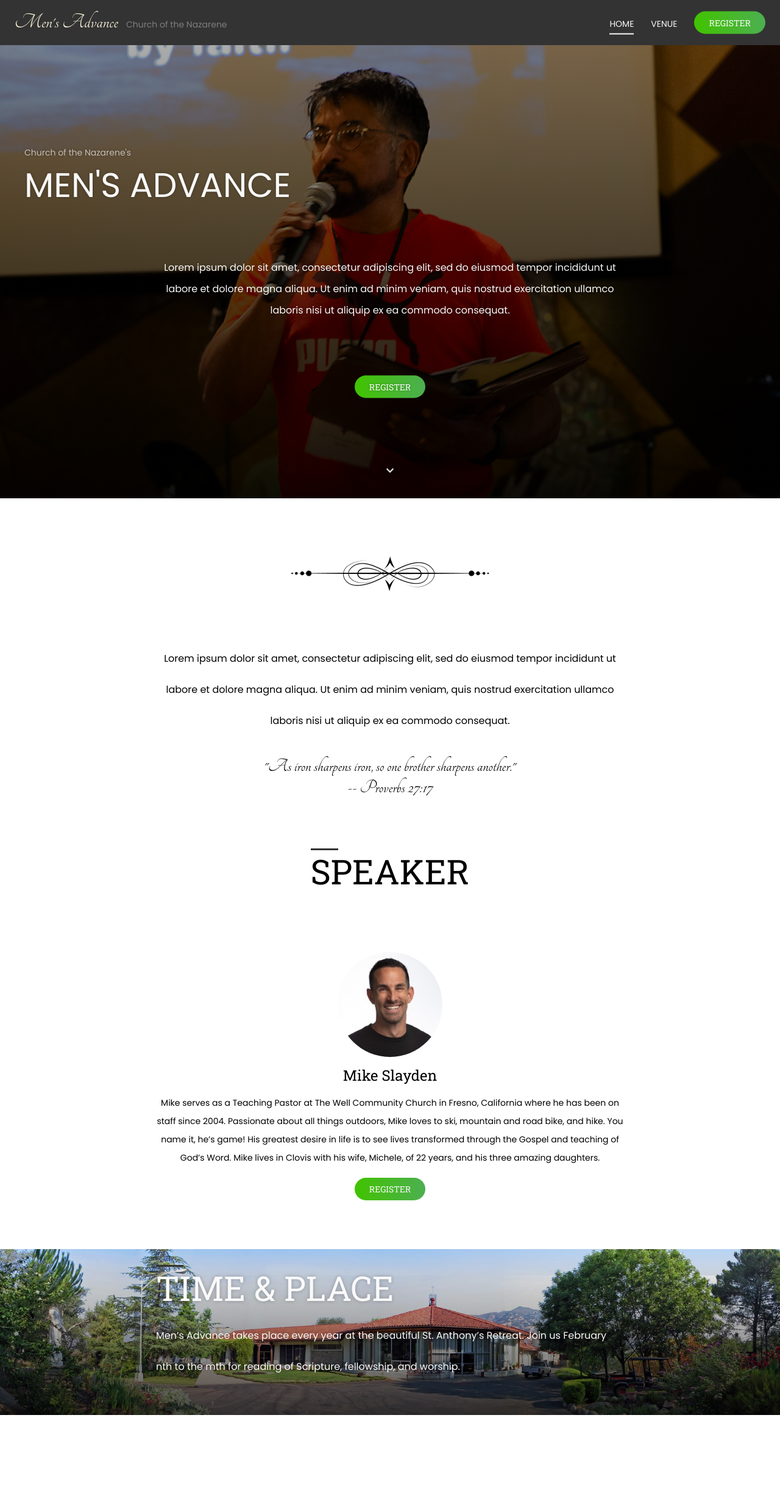
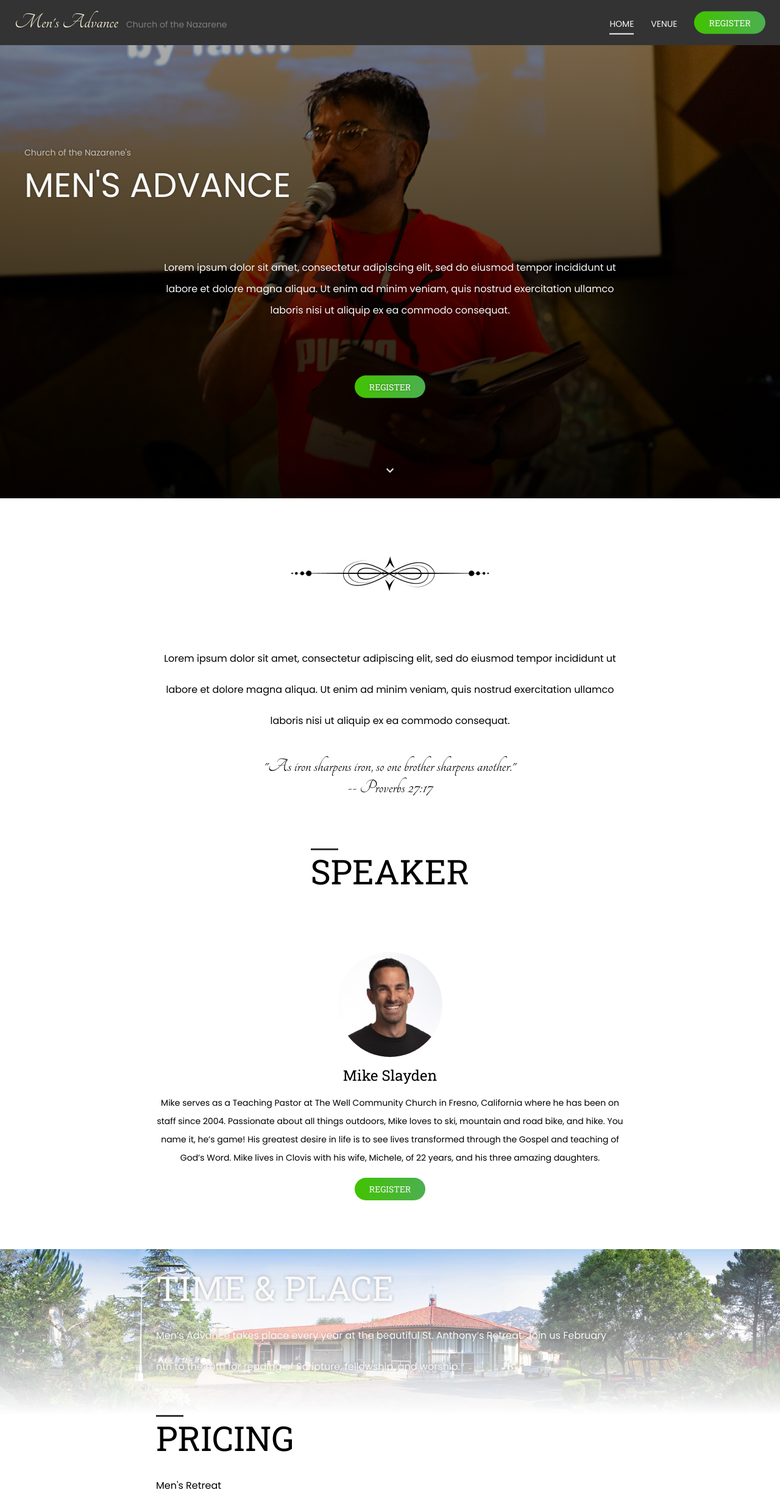
Before and after one commit to juliancoleman/mens-advance, a Jekyll site: the page built from index.html, in a window 1280 px wide. Shown: the whole page at 61% size. Built offline with Jekyll 4.4.1, drawn with Linux system fonts in a browser that asks for light colours; before the commit the page ends 2320 px from its top, so only the background shows below that.

Commit message:
changes gradient to white

```diff
--- a/assets/css/style.scss
+++ b/assets/css/style.scss
@@ -74,7 +74,7 @@
     left: 0;
     height: 100%;
     width: 100%;
-    background: linear-gradient(0deg, rgba(0, 0, 0, 0.7), transparent);
+    background: linear-gradient(0deg, white, transparent);
     z-index: -1;
   }
 }
--- a/index.html
+++ b/index.html
@@ -52,6 +52,7 @@ hero_blurb: Lorem ipsum dolor sit amet, consectetur adipiscing elit, sed do eius
 <figure class="location">
   <div class="container">
     <h4 class="big-header">Time & Place</h4>
+
     <p class="blurb-1">
       Men’s Advance takes place every year at the beautiful St. Anthony’s
       Retreat. Join us February nth to the mth for reading of Scripture,
@@ -59,3 +60,13 @@ hero_blurb: Lorem ipsum dolor sit amet, consectetur adipiscing elit, sed do eius
     </p>
   </div>
 </figure>
+
+<div class="pricing">
+  <div class="container">
+    <h4 class="big-header">Pricing</h4>
+
+    <p class="blurb-1">
+      Men's Retreat
+    </p>
+  </div>
+</div>
```
